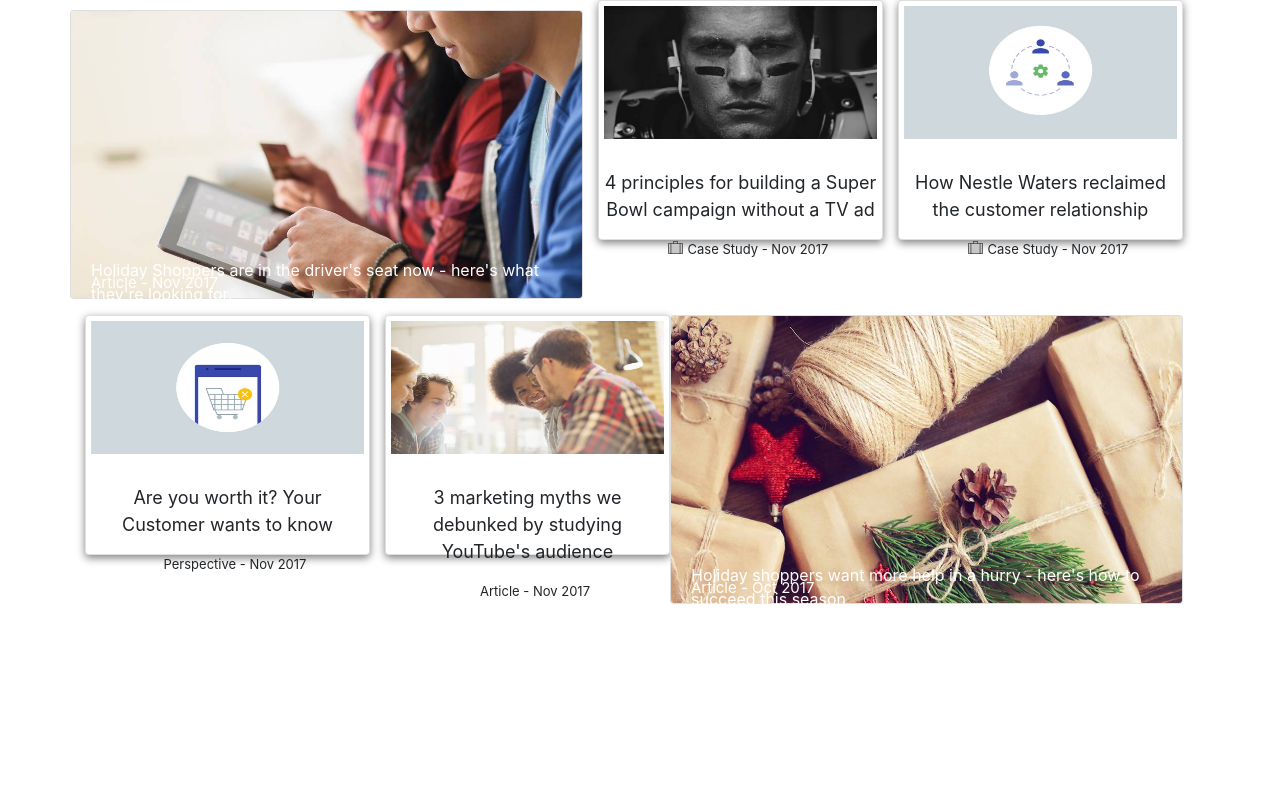
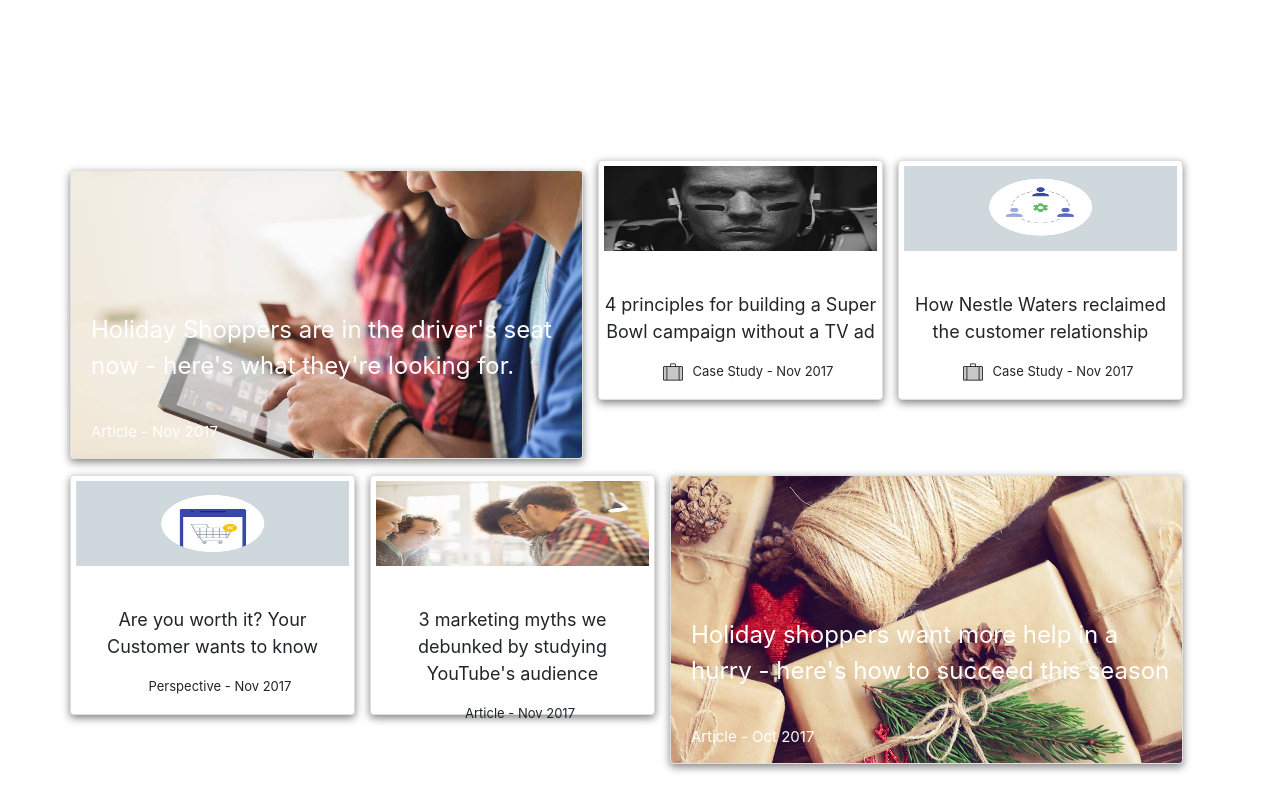
Before and after one commit to lewdavidson/google-rip, a plain HTML site: page index.html in a window 1280 px wide. Drawn offline with Linux system fonts and the light colour scheme.

Commit message:
finish up laptop sizes

```diff
--- a/css/styles.css
+++ b/css/styles.css
@@ -5,6 +5,7 @@
 }
 .body {
   font-family: sans-serif;
+  #f5f5f5
 }
 .container {
   padding: 0;
@@ -30,13 +31,14 @@
 }
 .card-text {
   position: absolute;
-  top: 65%;
+  top: 47%;
   color: white;
+  font-size: 15px;
 }
 .secondary-hero {
   position: absolute;
   top: 87%;
-  font-size: 15px;
+  font-size: 10px;
 }
 
 
@@ -105,6 +107,10 @@ img.bcase {
     margin-bottom: 2vh;
   }
 
+  .card-img {
+    height: 100%;
+  }
+
  /*SMALL BOXES*/
 
   .content-box {
@@ -166,8 +172,21 @@ img.bcase {
 /*LAPTOP*/
 
 @media screen and (min-width: 1000px) {
+
+  .top-row {
+    margin-top: 20vh;
+    margin-bottom: 0;
+  }
+
+  .bottom-row {
+    width: 100%
+  }
   .col-lg-6 {
     max-width: 45%;
+  }
+
+  .card-inverse {
+    box-shadow: 0px 3px 8px gray;
   }
 
   .content-box {
@@ -179,4 +198,57 @@ img.bcase {
     padding: 0;
   }
 
+  .content-box:nth-of-type(1) {
+    margin-left: 0;
+  }
+
+  .card-body {
+    height: 100%;
+    padding: 0;
+  }
+
+  .content-box img {
+    display: block;
+    width: 100%;
+    height: 40%;
+    margin-bottom: 20px;
+  }
+
+  p.card-title {
+    text-align: center;
+    width: 100%;
+    margin: 0 auto;
+    margin-top: 10px;
+    font-size: 18px;
+    padding: 5px;
+  }
+
+  .secondary {
+    margin-top: 15px;
+    font-size: 13px;
+  }
+
+  img.bcase {
+    height: 20px;
+    width: 20px;
+    padding: 0;
+    margin-right: 10px;
+  }
+
+  .card-text {
+    position: absolute;
+    top: 49%;
+    color: white;
+    font-size: 1.5em;
+  }
+  .secondary-hero {
+    position: absolute;
+    top: 87%;
+    font-size: 15px;
+  }
+
+  #last {
+    margin-left: 15px;
+  }
+
 }
--- a/index.html
+++ b/index.html
@@ -9,7 +9,7 @@
   </head>
   <body>
     <div class="container">
-      <div class="row">
+      <div class="row top-row">
         <div id="first" class="card card-inverse col-sm-12 col-md-12 col-lg-6">
           <img class="card-img" src="img/blk-fri.jpg" alt="image">
           <div class="card-img-overlay">
@@ -31,7 +31,7 @@
           </div>
         </div>
       </div> <!--row1-->
-      <div class="row">
+      <div class="row bottom-row">
         <div class="content-box card col-sm-12 col-md-6 col-lg-3">
           <div class="card-body">
             <img class="content-img" src="img/worth.jpg" alt="worth it">
```
